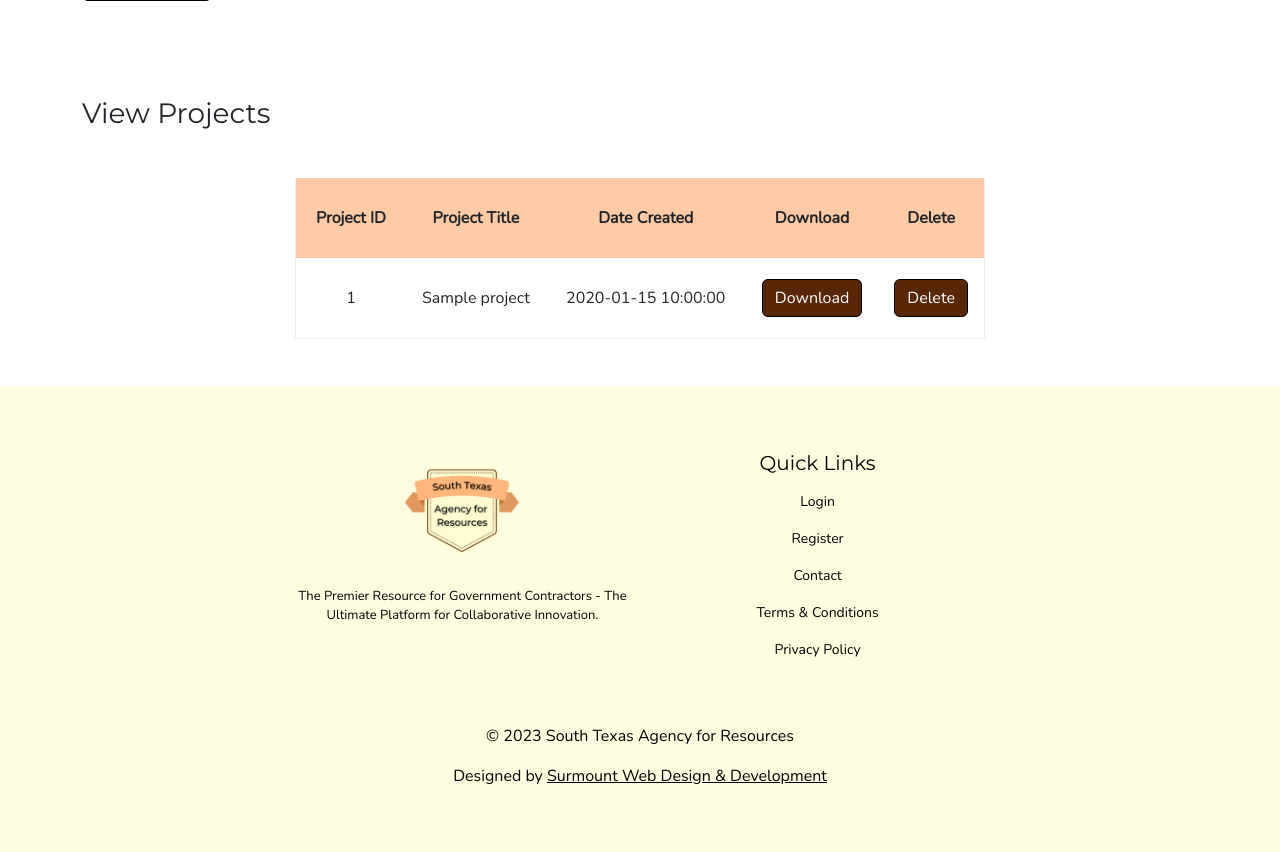
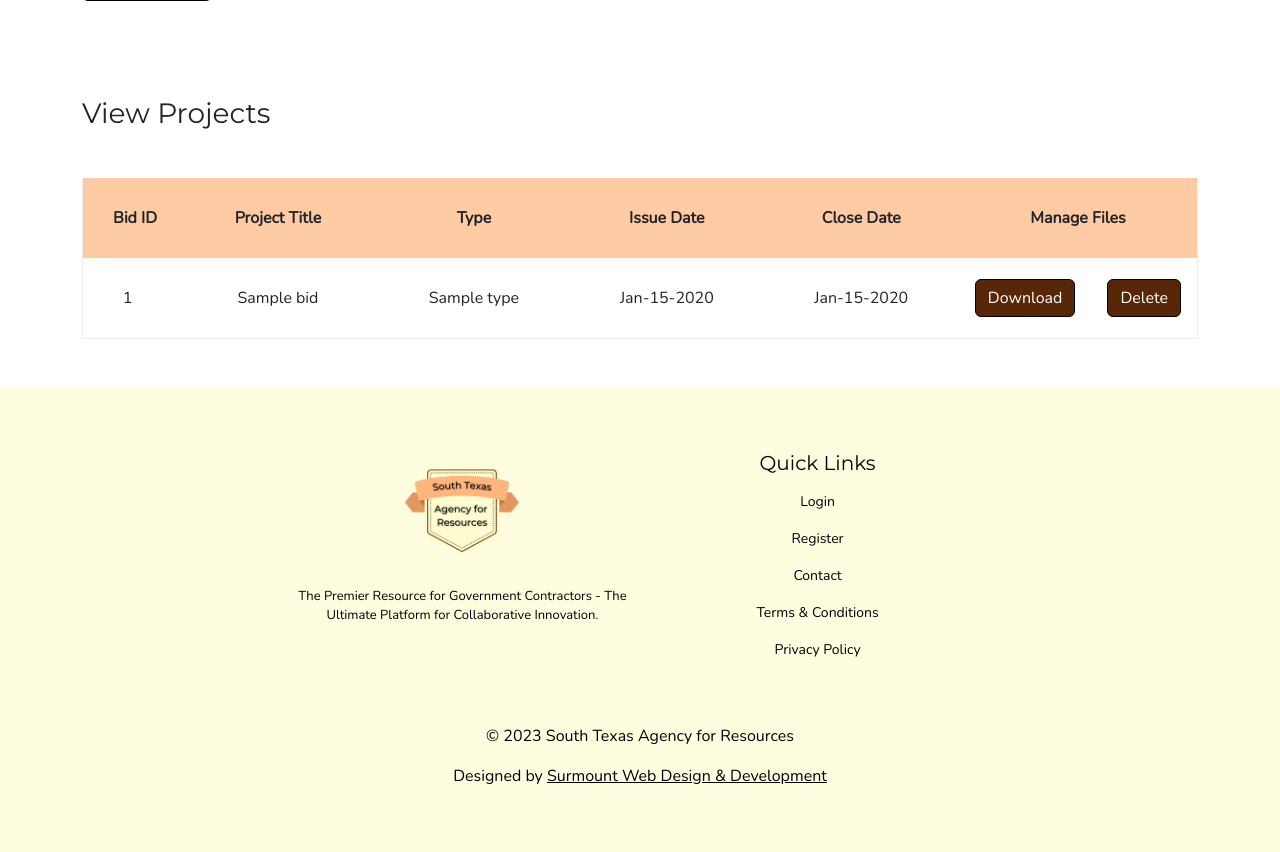
Before and after one commit to bharding216/star, a Python web app: template project/templates/manage_project.html in a window 1280 px wide. Shown: the part 1044-1896 px from the top of the page. Run offline with Jinja, Linux system fonts and the light colour scheme; the template is opened without the code that fills it: most values are stand-ins (such as "Sample title", 1, 10 or a date in 2020); some libraries are stand-ins or nearby versions.

Commit message:
fixed date format

```diff
--- a/project/templates/awarded_bids.html
+++ b/project/templates/awarded_bids.html
@@ -26,7 +26,7 @@
 <div class="py-5">
     <div class="container">
         <div class="row mb-3">
-            <div class="col-12 align-items-center d-flex">
+            <div class="col-12 mx-auto">
                 <div class="text-center">
                     <h1>Awarded Bids</h1>
                     <p>A summary of the awarded bids and projects.</p>
--- a/project/templates/closed_bids.html
+++ b/project/templates/closed_bids.html
@@ -26,7 +26,7 @@
 <div class="py-5">
     <div class="container">
         <div class="row mb-3">
-            <div class="col-12 align-items-center d-flex">
+            <div class="col-12 mx-auto">
                 <div class="text-center">
                     <h1>Closed Bids</h1>
                     <p>A summary of the closed projects that are no longer accepting applications.</p>
--- a/project/templates/current_bids.html
+++ b/project/templates/current_bids.html
@@ -48,7 +48,7 @@
                     <th class="text-center align-middle" scope="col" style="width: 200px; padding: 0px 20px;">Type</th>
                     <th class="text-center align-middle" scope="col" style="width: 200px; padding: 0px 20px;">Issue Date</th>
                     <th class="text-center align-middle" scope="col" style="width: 200px; padding: 0px 20px;">Close Date</th>
-                    <th class="text-center align-middle" scope="col" style="padding-right: 30px;">Supporting Docs</th>
+                    <th class="text-center align-middle" scope="col" style="padding-right: 30px;">Supporting Files</th>
                 </tr>
             </thead>
 
@@ -58,8 +58,8 @@
                         <td class="text-center align-middle" style="padding-left: 10px;">{{ bid.id }}</td>
                         <td class="text-center align-middle" style="width: 300px; padding: 0px 10px 0px 10px;">{{ bid.title }}</td>
                         <td class="text-center align-middle" style="width: 300px; padding: 0px 10px 0px 10px;">{{ bid.type }}</td>
-                        <td class="text-center align-middle" style="width: 300px; padding: 0px 10px 0px 10px;">{{ bid.issue_date }}</td>
-                        <td class="text-center align-middle" style="width: 300px; padding: 0px 10px 0px 10px;">{{ bid.close_date }}</td>
+                        <td class="text-center align-middle" style="width: 300px; padding: 0px 10px 0px 10px;">{{ bid.issue_date.strftime('%b-%d-%Y') }}</td>
+                        <td class="text-center align-middle" style="width: 300px; padding: 0px 10px 0px 10px;">{{ bid.close_date.strftime('%b-%d-%Y') }}</td>
                         <td class="text-center align-middle" style="padding-right: 40px;">
                             <form action="{{ url_for('views.download_project') }}" method="POST">
                                 <input type="hidden" name="project_id" value="{{ project_meta.id }}">
--- a/project/templates/manage_project.html
+++ b/project/templates/manage_project.html
@@ -99,27 +99,32 @@
         <table style="margin: 0 auto">
             <thead>
                 <tr>
-                    <th class="text-center align-middle" scope="col" style="padding: 0px 20px;">Project ID</th>
-                    <th class="text-center align-middle" scope="col">Project Title</th>
-                    <th class="text-center align-middle" scope="col" style="width: 200px;">Date Created</th>
-                    <th class="text-center align-middle" scope="col">Download</th>
-                    <th class="text-center align-middle" scope="col">Delete</th>
+                    <th class="text-center align-middle" scope="col" style="width: 150px; padding-left: 10px;">Bid ID</th>
+                    <th class="text-center align-middle" scope="col" style="width: 300px; padding: 0px 20px;">Project Title</th>
+                    <th class="text-center align-middle" scope="col" style="width: 200px; padding: 0px 20px;">Type</th>
+                    <th class="text-center align-middle" scope="col" style="width: 200px; padding: 0px 20px;">Issue Date</th>
+                    <th class="text-center align-middle" scope="col" style="width: 200px; padding: 0px 20px;">Close Date</th>
+                    <th class="text-center align-middle" scope="col" colspan="2">Manage Files</th>
+
                 </tr>
             </thead>
 
             <tbody>
-                {% for project in project_list %}
+                {% for project_meta, bid in bid_list %}
                     <tr>
-                        <td class="text-center align-middle" style="padding: 0px 20px;">{{ project.id }}</td>
-                        <td class="text-center align-middle">{{ project.title }}</td>
-                        <td class="text-center align-middle">{{ project.date_time_stamp }}</td>
+                        <td class="text-center align-middle" style="padding-left: 10px;">{{ bid.id }}</td>
+                        <td class="text-center align-middle" style="width: 300px; padding: 0px 10px 0px 10px;">{{ bid.title }}</td>
+                        <td class="text-center align-middle" style="width: 300px; padding: 0px 10px 0px 10px;">{{ bid.type }}</td>
+                        <td class="text-center align-middle" style="width: 300px; padding: 0px 10px 0px 10px;">{{ bid.issue_date.strftime('%b-%d-%Y') }}</td>
+                        <td class="text-center align-middle" style="width: 300px; padding: 0px 10px 0px 10px;">{{ bid.close_date.strftime('%b-%d-%Y') }}</td>
+
                         <td class="text-center align-middle">
                             <form action="{{ url_for('views.download_project') }}" method="POST">
-                                <input type="hidden" name="project_id" value="{{ project.id }}">
-                                <input type="hidden" name="title" value="{{ project.title }}">
-                                <input type="hidden" name="date_time_stamp" value="{{ project.date_time_stamp }}">
-                                <input type="hidden" name="filename_uuid" value="{{ project.filename_uuid }}">
-                                <input type="hidden" name="uploaded_by_user_id" value="{{ project.uploaded_by_user_id }}">
+                                <input type="hidden" name="project_id" value="{{ project_meta.id }}">
+                                <input type="hidden" name="title" value="{{ project_meta.title }}">
+                                <input type="hidden" name="date_time_stamp" value="{{ project_meta.date_time_stamp }}">
+                                <input type="hidden" name="filename_uuid" value="{{ project_meta.filename_uuid }}">
+                                <input type="hidden" name="uploaded_by_user_id" value="{{ project_meta.uploaded_by_user_id }}">
                                 <button type="submit"
                                     class="btn btn-primary"
                                     style="width:auto">
@@ -130,10 +135,10 @@
 
                         <td class="text-center align-middle">
                             <form action="{{ url_for('views.delete_project') }}" method="POST" onsubmit="return confirmDelete()">
-                                <input type="hidden" name="project_id" value="{{ project.id }}">
-                                <input type="hidden" name="title" value="{{ project.title }}">
-                                <input type="hidden" name="date_time_stamp" value="{{ project.date_time_stamp }}">
-                                <input type="hidden" name="filename_uuid" value="{{ project.filename_uuid }}">
+                                <input type="hidden" name="project_id" value="{{ project_meta.id }}">
+                                <input type="hidden" name="title" value="{{ project_meta.title }}">
+                                <input type="hidden" name="date_time_stamp" value="{{ project_meta.date_time_stamp }}">
+                                <input type="hidden" name="filename_uuid" value="{{ project_meta.filename_uuid }}">
                                 <button type="submit"
                                     class="btn btn-primary"
                                     style="width:auto">
```
Also changed, not shown: project/views.py (+13 -14 lines).
